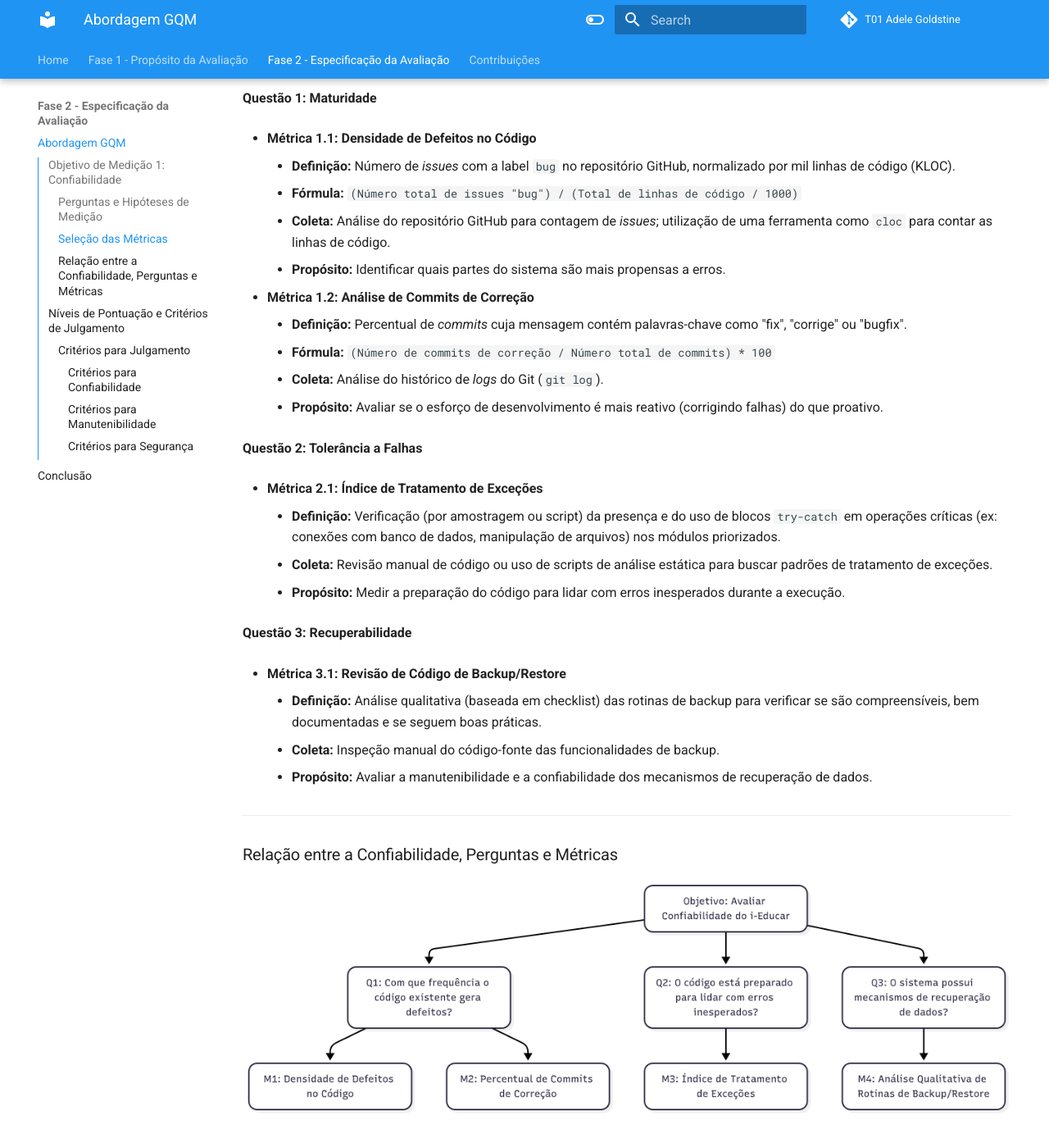
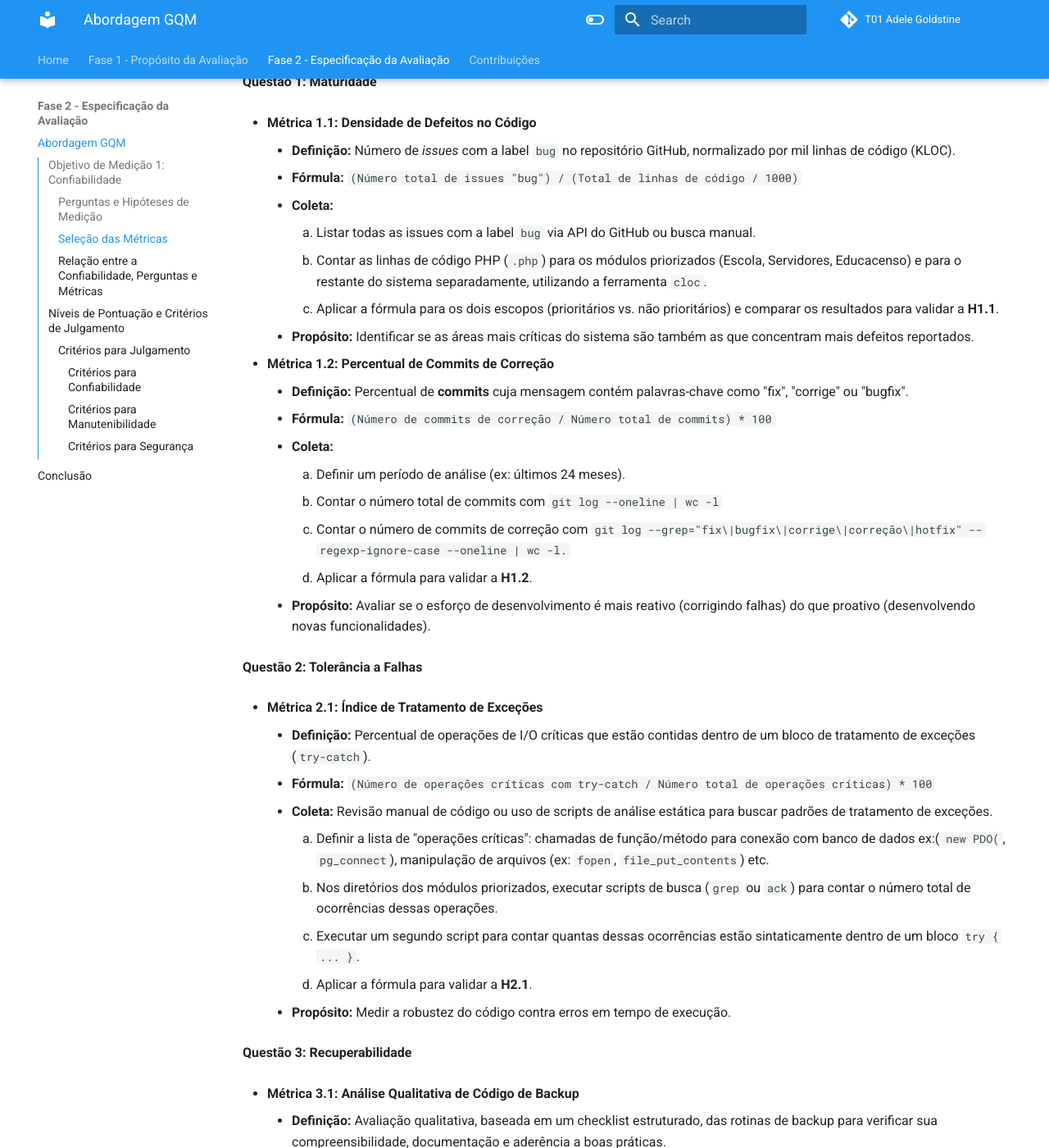
Before and after one commit to FCTE-Qualidade-de-Software-1/2025-2_T01_ADELE-GOLDSTINE, an MkDocs documentation site: the page built from docs/fase_2/GQM.md, in a window 1280 px wide and 1400 px high, scrolled down 1699 px. Shown: the whole window at 82% size. Built offline with MkDocs 1.6.1 and Material for MkDocs 9.7.7, drawn with Linux system fonts in a browser that asks for light colours; comment, search, counter and statistics services are not loaded; some of the changed text lies outside the part shown.

Commit message:
docs: ajustando as metricas de coleta

```diff
--- a/docs/fase_2/GQM.md
+++ b/docs/fase_2/GQM.md
@@ -1,9 +1,9 @@
 
 # Abordagem GQM
 
-A metodologia **GQM (Goal-Question-Metric)** é uma abordagem estruturada para definição e avaliação de métricas em projetos de software. Ela parte de objetivos claros de medição, desdobrando-os em perguntas específicas que ajudam a entender como alcançar esses objetivos. Por fim, essas perguntas são respondidas por meio de métricas objetivas, que fornecem dados concretos para análise.
+A metodologia GQM (Goal-Question-Metric) foi empregada para estruturar a avaliação de qualidade do software i-Educar, com foco na característica de Confiabilidade. A escolha desta característica foi motivada por inúmeros relatos de profissionais da educação sobre instabilidades e falhas no sistema, o que a torna um ponto crítico para a usabilidade e eficácia do produto em seu ambiente de operação.
 
-O GQM é amplamente utilizado para garantir que as métricas coletadas estejam alinhadas com os objetivos estratégicos do projeto, promovendo decisões baseadas em dados e melhorando a qualidade do produto final. A abordagem é composta por três níveis principais:
+A abordagem GQM garante que as métricas coletadas estejam diretamente alinhadas aos objetivos da avaliação, transformando um problema de negócio (baixa confiabilidade percebida) em um plano de medição concreto e orientado a dados.
 
 1. **Objetivo (Goal):** Define o que se deseja alcançar, considerando o propósito, o objeto de estudo, o ponto de vista e o contexto.
 2. **Perguntas (Questions):** Identificam os aspectos específicos que precisam ser avaliados para atingir o objetivo.
@@ -26,21 +26,24 @@
 
 ### Perguntas e Hipóteses de Medição
 
+Para decompor o objetivo de análise da Confiabilidade, foram formuladas as seguintes perguntas e hipóteses. As hipóteses tornam explícito o conhecimento atual sobre o sistema, que será validado pelas métricas.
+
 **Questão 1: Maturidade**
 > Com que frequência o código existente gera defeitos?
 
-* **Hipótese 1.1 (H1.1):** Os módulos priorizados (**Escola**, **Servidores** e **Educacenso**) apresentarão uma **densidade de defeitos** (bugs reportados por KLOC) superior à de outros módulos, indicando que as áreas mais críticas do sistema são também as mais propensas a falhas.
-* **Hipótese 1.2 (H1.2):** O **percentual de commits de correção** (cujas mensagens contêm termos como "fix", "bugfix", "corrige") será consistentemente alto no histórico do projeto, sugerindo que uma parcela significativa do esforço de desenvolvimento é dedicada à correção de falhas preexistentes.
+* **Hipótese 1.1 (H1.1):** Os módulos de maior importância para o negócio (**Escola**, **Servidores** e **Educacenso**) apresentarão uma **densidade de defeitos** (bugs por KLOC) pelo menos 20% superior à média dos demais módulos do sistema.
+
+* **Hipótese 1.2 (H1.2):** O **percentual de commits de correção** no histórico do projeto será superior a 15%, indicando que uma parcela significativa do esforço de desenvolvimento é reativa, focada na correção de falhas existentes.
 
 **Questão 2: Tolerância a Falhas**
 > O código está preparado para lidar com erros inesperados durante a execução?
 
-* **Hipótese 2.1 (H2.1):** Uma análise por amostragem revelará um baixo **índice de tratamento de exceções** (`try-catch`) em operações críticas, como conexões com banco de dados e manipulação de arquivos, indicando uma fragilidade na defesa contra erros em tempo de execução.
+* **Hipótese 2.1 (H2.1):** Menos de 50% das operações críticas de entrada/saída (I/O), como conexões com banco de dados e manipulação de arquivos nos módulos priorizados, possuirão um mecanismo adequado de tratamento de exceções (try-catch).
 
 **Questão 3: Recuperabilidade**
 > O sistema possui mecanismos de recuperação de dados que um desenvolvedor possa verificar e manter?
 
-* **Hipótese 3.1 (H3.1):** A **análise qualitativa das rotinas de backup** mostrará que o código é pouco documentado e de difícil compreensão, tornando a manutenção e validação desses mecanismos um processo de alto risco para os desenvolvedores da comunidade.
+* **Hipótese 3.1 (H3.1):** A **análise qualitativa das rotinas de backup** revelará uma baixa pontuação de manutenibilidade (inferior a 5 em 10), devido à falta de documentação clara e à complexidade do código, representando um risco para a manutenção desses mecanismos.
 
 ---
 
@@ -51,31 +54,52 @@
 * **Métrica 1.1: Densidade de Defeitos no Código**
     * **Definição:** Número de *issues* com a label `bug` no repositório GitHub, normalizado por mil linhas de código (KLOC).
     * **Fórmula:** `(Número total de issues "bug") / (Total de linhas de código / 1000)`
-    * **Coleta:** Análise do repositório GitHub para contagem de *issues*; utilização de uma ferramenta como `cloc` para contar as linhas de código.
-    * **Propósito:** Identificar quais partes do sistema são mais propensas a erros.
+    * **Coleta:**
+        1. Listar todas as issues com a label `bug` via API do GitHub ou busca manual.
+        2. Contar as linhas de código PHP (`.php`) para os módulos priorizados (Escola, Servidores, Educacenso) e para o restante do sistema separadamente, utilizando a ferramenta `cloc`.
+        3. Aplicar a fórmula para os dois escopos (prioritários vs. não prioritários) e comparar os resultados para validar a **H1.1**.
+    * **Propósito:** Identificar se as áreas mais críticas do sistema são também as que concentram mais defeitos reportados.
 
-* **Métrica 1.2: Análise de Commits de Correção**
+* **Métrica 1.2: Percentual de Commits de Correção**
 
-    * **Definição:** Percentual de *commits* cuja mensagem contém palavras-chave como "fix", "corrige" ou "bugfix".
+    * **Definição:** Percentual de **commits** cuja mensagem contém palavras-chave como "fix", "corrige" ou "bugfix".
     * **Fórmula:** `(Número de commits de correção / Número total de commits) * 100`
-    * **Coleta:** Análise do histórico de *logs* do Git (`git log`).
-    * **Propósito:** Avaliar se o esforço de desenvolvimento é mais reativo (corrigindo falhas) do que proativo.
+    * **Coleta:**
+        1. Definir um período de análise (ex: últimos 24 meses).
+        2. Contar o número total de commits com `git log --oneline | wc -l`
+        3. Contar o número de commits de correção com `git log --grep="fix\|bugfix\|corrige\|correção\|hotfix" --regexp-ignore-case --oneline | wc -l.`
+        4. Aplicar a fórmula para validar a **H1.2**.
+    * **Propósito:** Avaliar se o esforço de desenvolvimento é mais reativo (corrigindo falhas) do que proativo (desenvolvendo novas funcionalidades).
 
 **Questão 2: Tolerância a Falhas**
 
 * **Métrica 2.1: Índice de Tratamento de Exceções**
 
-    * **Definição:** Verificação (por amostragem ou script) da presença e do uso de blocos `try-catch` em operações críticas (ex: conexões com banco de dados, manipulação de arquivos) nos módulos priorizados.
+    * **Definição:** Percentual de operações de I/O críticas que estão contidas dentro de um bloco de tratamento de exceções (`try-catch`).
+    * **Fórmula:** `(Número de operações críticas com try-catch / Número total de operações críticas) * 100`
     * **Coleta:** Revisão manual de código ou uso de scripts de análise estática para buscar padrões de tratamento de exceções.
-    * **Propósito:** Medir a preparação do código para lidar com erros inesperados durante a execução.
+        1. Definir a lista de "operações críticas": chamadas de função/método para conexão com banco de dados ex:( `new PDO(`, `pg_connect`), manipulação de arquivos (ex: `fopen`, `file_put_contents`) etc.
+        2. Nos diretórios dos módulos priorizados, executar scripts de busca (`grep` ou `ack`) para contar o número total de ocorrências dessas operações.
+        3. Executar um segundo script para contar quantas dessas ocorrências estão sintaticamente dentro de um bloco `try { ... }`.
+        4. Aplicar a fórmula para validar a **H2.1**.
+    * **Propósito:** Medir a robustez do código contra erros em tempo de execução.
 
 **Questão 3: Recuperabilidade**
 
-* **Métrica 3.1: Revisão de Código de Backup/Restore**
+* **Métrica 3.1: Análise Qualitativa de Código de Backup**
 
-    * **Definição:** Análise qualitativa (baseada em checklist) das rotinas de backup para verificar se são compreensíveis, bem documentadas e se seguem boas práticas.
+    * **Definição:** Avaliação qualitativa, baseada em um checklist estruturado, das rotinas de backup para verificar sua compreensibilidade, documentação e aderência a boas práticas.
     * **Coleta:** Inspeção manual do código-fonte das funcionalidades de backup.
-    * **Propósito:** Avaliar a manutenibilidade e a confiabilidade dos mecanismos de recuperação de dados.
+        1. Identificar os arquivos/módulos responsáveis pela funcionalidade de backup/restauração no código-fonte.
+        2. Realizar uma inspeção manual do código aplicando o checklist abaixo. Cada item recebe uma nota de 0 (ausente) a 2 (excelente).
+        3. Checklist de Análise:
+            * **Documentação (Comentários):** O código possui comentários explicando a lóǵica geral e os passos críticos?
+            * **Clareza do Código:** Os nomes de variáveis e funções são intuitivos e seguem um padrão?
+            * **Tratamento de Erros:** O código verifica falhas potenciais (ex: falha de escrita em disco, permissões) e as reporta de forma adequada?
+            * **Configuração:** As configurações críticas (ex: caminhos de backup, credenciais) são externalizadas e não "hard-coded"?
+            * **Testabilidade:** A estrutura do código permite a criação de testes unitários ou de integração?
+        4. A pontuação final (0 a 10) será a soma dos pontos do checklist, usada para validar a **H3.1**.
+    * **Propósito:** Avaliar a manutenibilidade e a confiabilidade percebida dos mecanismos de recuperação de dados do ponto de vista de um desenvolvedor.
 
 ---
 
```
Also changed, not shown: other parts of docs/fase_2/GQM.md (+1 -1 lines).
